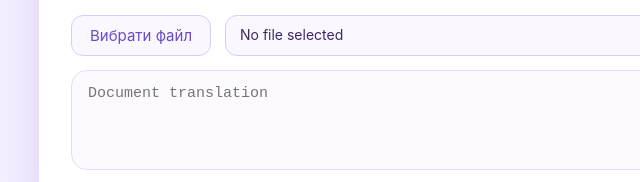
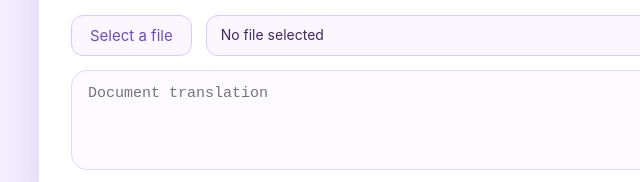
Before and after one commit to KorposhAlina/translate, a website: page document.html in a window 1280 px wide. Shown: the part 276-458 px from the top of the page, 151-791 px from the left. Drawn offline with Linux system fonts and the light colour scheme.

Commit message:
Update document.html

```diff
--- a/document.html
+++ b/document.html
@@ -132,7 +132,7 @@
 
       <div class="file-row">
         <label class="file-upload">
-          Вибрати файл
+          Select a file
           <input type="file" id="doc-file" accept=".txt,.pdf,.docx">
         </label>
 
```
